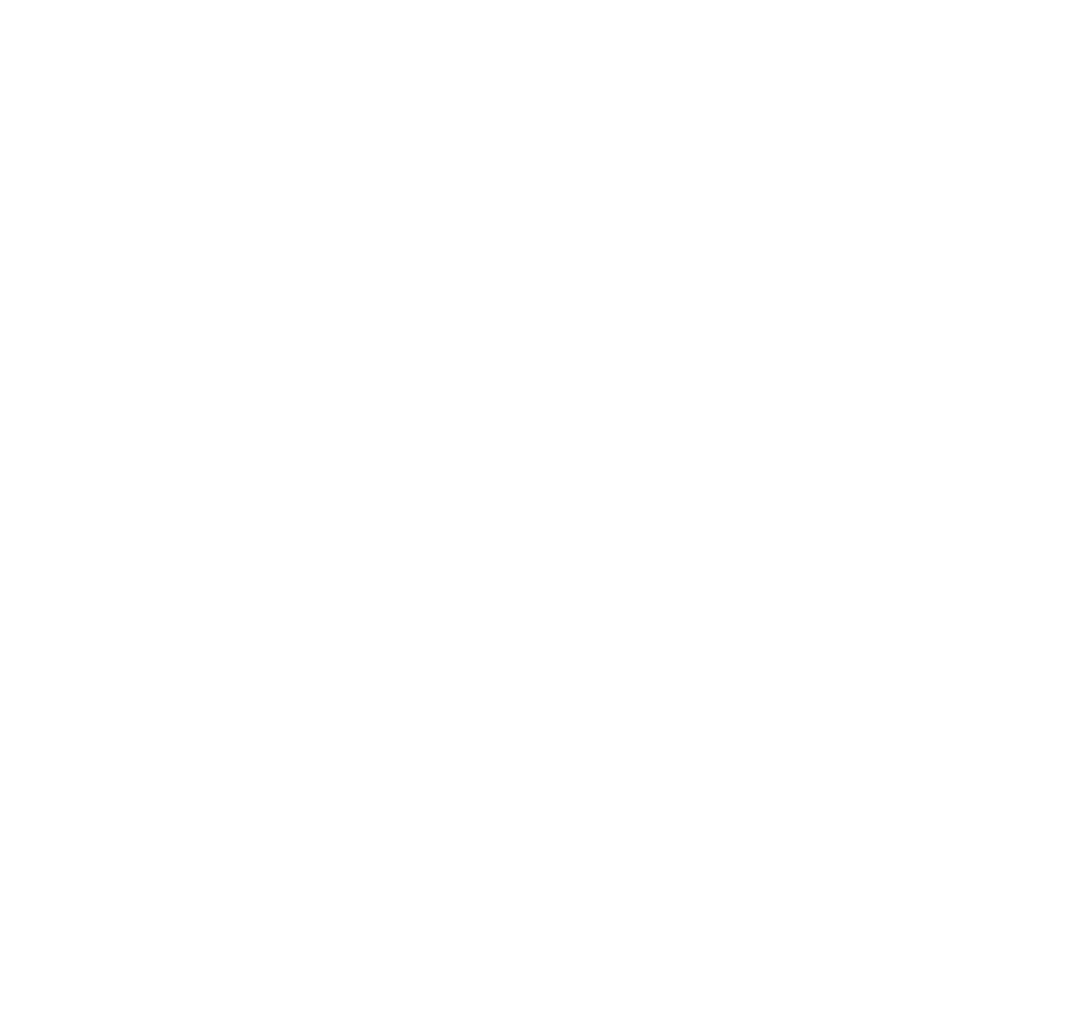
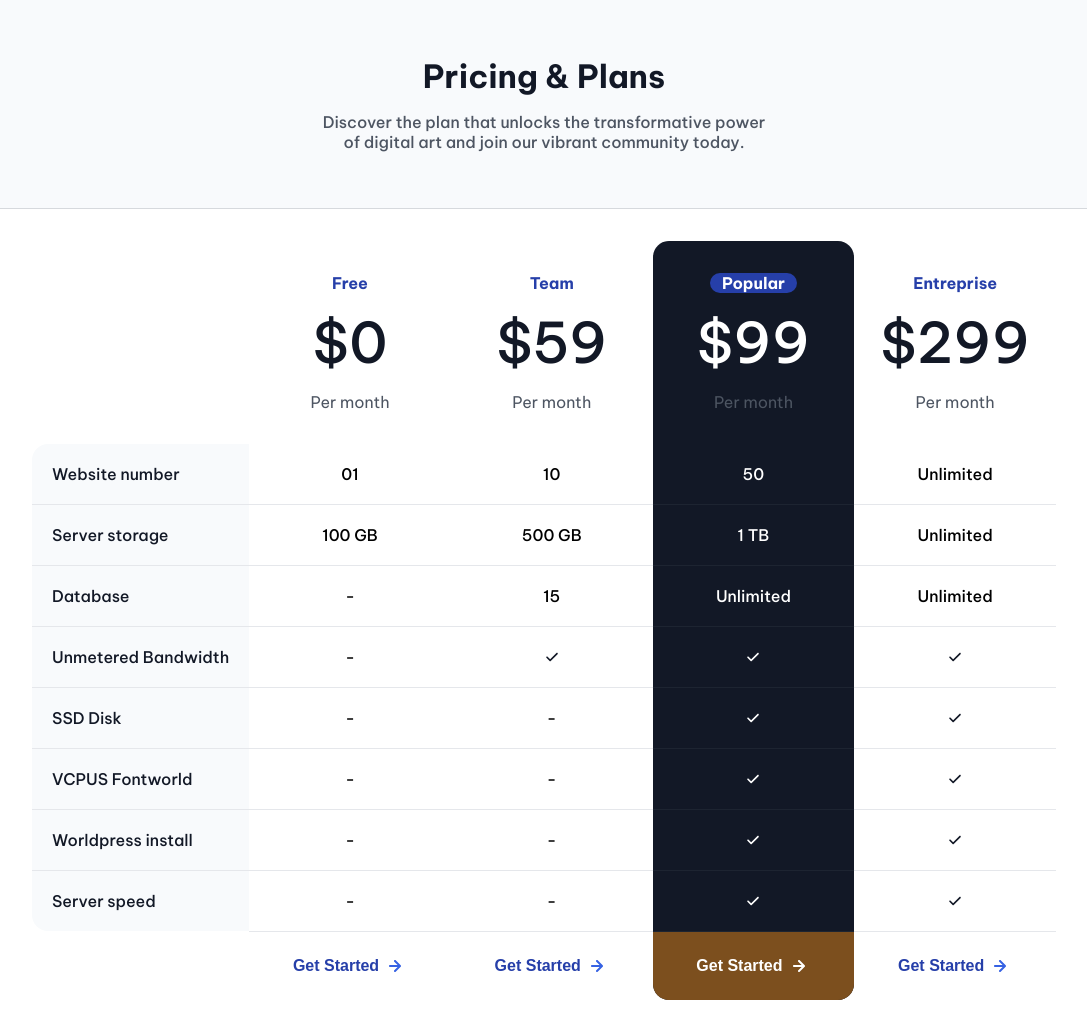
Before and after one commit to Fr4nckie/pricing-table-master, a plain HTML site: page index.html in a window 1280 px wide. Shown: the whole page, without its empty margins (96-1183 px from the left). Before the commit the page ends 800 px from the top, so only its background shows below. Drawn offline with Linux system fonts and the light colour scheme.

Commit message:
feat: basic integration

```diff
--- a/index.html
+++ b/index.html
@@ -4,12 +4,159 @@
 <head>
   <meta charset="UTF-8">
   <meta name="viewport" content="width=device-width, initial-scale=1.0">
+  <link rel="preconnect" href="https://fonts.googleapis.com">
+  <link rel="preconnect" href="https://fonts.gstatic.com" crossorigin>
+  <link
+    href="https://fonts.googleapis.com/css2?family=Be+Vietnam+Pro:ital,wght@0,100;0,200;0,300;0,400;0,500;0,600;0,700;0,800;0,900;1,100;1,200;1,300;1,400;1,500;1,600;1,700;1,800;1,900&display=swap"
+    rel="stylesheet">
   <title>Pricing Table Master</title>
   <link rel="stylesheet" href="./styles/styles.css">
 </head>
 
 <body>
-
+  <header class="header">
+    <h1 class="header_title">Pricing & Plans</h1>
+    <p class="header_description">Discover the plan that unlocks the transformative power</br> of digital art and
+      join
+      our
+      vibrant community today.</p>
+  </header>
+  <div class="container">
+    <div class="parent">
+      <div class="div1 feature">
+        <div class="card_header">
+          <h3>&nbsp;</h3>
+          <p class="price">&nbsp;</p>
+          <p class="period">&nbsp;</p>
+        </div>
+        <div class="feature_body">
+          <div class="feature_name">Website number</div>
+          <div class="feature_name">Server storage</div>
+          <div class="feature_name">Database</div>
+          <div class="feature_name">Unmetered Bandwidth</div>
+          <div class="feature_name">SSD Disk</div>
+          <div class="feature_name">VCPUS Fontworld</div>
+          <div class="feature_name">Worldpress install</div>
+          <div class="feature_name">Server speed</div>
+        </div>
+        <div class="card_footer"></div>
+      </div>
+      <div class="div2 card">
+        <div class="card_header">
+          <h3>Free</h3>
+          <p class="price">$0</p>
+          <p class="period">Per month</p>
+        </div>
+        <div class="card_body">
+          <div>01</div>
+          <div>100 GB</div>
+          <div>-</div>
+          <div>-</div>
+          <div>-</div>
+          <div>-</div>
+          <div>-</div>
+          <div>-</div>
+        </div>
+        <div class="card_footer">
+          <button>
+            <span>Get Started</span>
+            <img src="./assets/down arrow-1.svg" alt="">
+          </button>
+        </div>
+      </div>
+      <div class="div3 card">
+        <div class="card_header">
+          <h3>Team</h3>
+          <p class="price">$59</p>
+          <p class="period">Per month</p>
+        </div>
+        <div class="card_body">
+          <div>10</div>
+          <div>500 GB</div>
+          <div>15</div>
+          <div>
+            <img src="./assets/check-1.svg" alt="">
+          </div>
+          <div>-</div>
+          <div>-</div>
+          <div>-</div>
+          <div>-</div>
+        </div>
+        <div class="card_footer">
+          <button>
+            <span>Get Started</span>
+            <img src="./assets/down arrow-1.svg" alt="">
+          </button>
+        </div>
+      </div>
+      <div class="div4 card">
+        <div class="card_header">
+          <h3>Popular</h3>
+          <p class="price">$99</p>
+          <p class="period">Per month</p>
+        </div>
+        <div class="card_body">
+          <div>50</div>
+          <div>1 TB</div>
+          <div>Unlimited</div>
+          <div>
+            <img src="./assets/check.svg" alt="">
+          </div>
+          <div>
+            <img src="./assets/check.svg" alt="">
+          </div>
+          <div>
+            <img src="./assets/check.svg" alt="">
+          </div>
+          <div>
+            <img src="./assets/check.svg" alt="">
+          </div>
+          <div>
+            <img src="./assets/check.svg" alt="">
+          </div>
+        </div>
+        <div class="card_footer">
+          <button>
+            <span>Get Started</span>
+            <img src="./assets/down arrow.svg" alt="">
+          </button>
+        </div>
+      </div>
+      <div class="div5 card">
+        <div class="card_header">
+          <h3>Entreprise</h3>
+          <p class="price">$299</p>
+          <p class="period">Per month</p>
+        </div>
+        <div class="card_body">
+          <div>Unlimited</div>
+          <div>Unlimited</div>
+          <div>Unlimited</div>
+          <div>
+            <img src="./assets/check-1.svg" alt="">
+          </div>
+          <div>
+            <img src="./assets/check-1.svg" alt="">
+          </div>
+          <div>
+            <img src="./assets/check-1.svg" alt="">
+          </div>
+          <div>
+            <img src="./assets/check-1.svg" alt="">
+          </div>
+          <div>
+            <img src="./assets/check-1.svg" alt="">
+          </div>
+        </div>
+        <div class="card_footer">
+          <button>
+            <span>Get Started</span>
+            <img src="./assets/down arrow-1.svg" alt="">
+          </button>
+        </div>
+      </div>
+    </div>
+  </div>
 </body>
 
 </html>
--- a/styles/globals.css
+++ b/styles/globals.css
@@ -0,0 +1,14 @@
+body {
+    font-family: 'Be Vietnam Pro', sans-serif;
+    font-weight: 500;
+    font-size: 16px;
+}
+
+.container {
+    width: min(1024px, calc(100% - 2rem));
+    margin-inline: auto;
+}
+
+button {
+    cursor: pointer;
+}
--- /dev/null
+++ b/styles/header.css
@@ -0,0 +1,31 @@
+.header {
+    background-color: var(--neutral-ghost);
+    border-bottom: 1px solid var(--text-secondary-translucent);
+    width: 100%;
+    display: flex;
+    flex-direction: column;
+    justify-content: center;
+    align-items: center;
+    padding-block: 2rem;
+
+    & h1 {
+        padding-bottom: 1rem;
+    }
+}
+
+.header_title {
+    color: var(--primary-dark);
+}
+
+.header_description {
+    font-size: clamp(12px, 1rem, 18px);
+    color: var(--text-secondary);
+    font-weight: 500;
+    text-align: center;
+}
+
+@media (min-width: 640px) {
+    .header {
+        padding-block: 3.5rem;
+    }
+}
--- a/styles/reset.css
+++ b/styles/reset.css
@@ -6,3 +6,9 @@
     border: none;
     outline: none;
 }
+
+a {
+    text-decoration: none;
+    outline: none;
+    color: unset;
+}
--- a/styles/styles.css
+++ b/styles/styles.css
@@ -1,2 +1,5 @@
+@import './variables.css';
 @import './reset.css';
 @import './globals.css';
+@import './header.css';
+@import './tables.css';
--- /dev/null
+++ b/styles/tables.css
@@ -0,0 +1,180 @@
+.parent {
+    margin-block: 32px;
+    display: grid;
+    grid-template-columns: auto 1fr 1fr 1fr 1fr;
+    grid-template-rows: repeat(10, 1fr);
+    grid-column-gap: 0px;
+    grid-row-gap: 0px;
+    position: relative;
+    height: fit-content;
+    margin-inline: auto;
+}
+
+.feature {
+    grid-area: 1 / 1 / 11 / 1;
+    max-width: 135px;
+    min-width: 135px;
+    overflow: hidden;
+
+    .feature_body {
+        background-color: var(--neutral-ghost);
+        color: var(--primary-dark);
+        border-radius: 16px 0 0 16px;
+    }
+
+    .feature_name {
+        padding: 20px;
+        border-bottom: 1px solid var(--neutral-light);
+        white-space: nowrap;
+        overflow: hidden;
+        text-overflow: ellipsis;
+    }
+
+    div:last-child {
+        border: none;
+    }
+}
+
+@media (min-width: 800px) {
+    .feature {
+        max-width: none;
+        min-width: none;
+    }
+}
+
+.div2 {
+    /* grid-area: 1 / 2 / 11 / 3; */
+    display: none;
+}
+.div3 {
+    display: none;
+}
+.div4 {
+    grid-area: 1 / 4 / 11 / 6;
+    background-color: var(--primary-dark);
+    border-radius: 16px;
+    color: var(--base-white);
+
+    .card_body div {
+        border-color: var(--text-secondary-translucent);
+    }
+
+    .card_header .price,
+    .card_header h3 {
+        color: var(--base-white);
+    }
+
+    .card_header h3 {
+        background-color: var(--accent-primary);
+        width: fit-content;
+        margin-inline: auto;
+        padding-inline: 12px;
+        border-radius: 12px;
+    }
+
+    .card_footer {
+        background-color: var(--accent-warm);
+        border-radius: 0 0 16px 16px;
+    }
+
+    .card_footer button {
+        color: inherit;
+    }
+}
+.div5 {
+    grid-area: 1 / 2 / 11 / 4;
+}
+
+.card_footer {
+    display: flex;
+    justify-content: center;
+
+    button {
+        width: inherit;
+        display: flex;
+        align-items: center;
+        gap: 4px;
+        padding-block: 22px;
+        color: var(--accent-primary);
+        font-size: 16px;
+        font-weight: bold;
+    }
+}
+
+.card_header {
+    text-align: center;
+
+    h3 {
+        font-size: 16px;
+        color: var(--accent-primary);
+    }
+
+    .price {
+        font-size: 56px;
+        margin-block: 14px;
+        color: var(--primary-dark);
+    }
+
+    .period {
+        color: var(--text-secondary);
+        font-weight: 400;
+    }
+}
+
+.card_body {
+    div {
+        display: flex;
+        flex-direction: column;
+        align-items: center;
+        justify-content: center;
+        padding: 20px;
+        border-bottom: 1px solid var(--neutral-light);
+    }
+}
+
+.card_header {
+    padding-block: 32px;
+}
+
+@media (min-width: 1024px) {
+    .div1 {
+        grid-area: 1 / 2 / 11 / 2;
+    }
+
+    .div3 {
+        grid-area: 1 / 3 / 11 / 3;
+        display: block;
+    }
+
+    .div4 {
+        grid-area: 1 / 4 / 11 / 4;
+    }
+
+    .div5 {
+        grid-area: 1 / 5 / 11 / 5;
+    }
+}
+
+@media (min-width: 1280px) {
+    .div1 {
+        grid-area: 1 / 2 / 11 / 1;
+    }
+
+    .div2 {
+        grid-area: 1 / 3 / 11 / 2;
+        display: block;
+    }
+
+    .div3 {
+        grid-area: 1 / 4 / 11 / 3;
+        display: block;
+    }
+
+    .div4 {
+        grid-area: 1 / 5 / 11 / 4;
+    }
+
+    .div5 {
+        grid-area: 1 / 6 / 11 / 5;
+    }
+}
--- a/styles/variables.css
+++ b/styles/variables.css
@@ -1,15 +1,15 @@
 :root {
     /* Base */
-    --color-primary-dark: #121826;
-    --color-neutral-light: #e5e7eb;
-    --color-base-white: #ffffff;
+    --primary-dark: #121826;
+    --neutral-light: #e5e7eb;
+    --base-white: #ffffff;
 
     /* Accents */
-    --color-accent-primary: #263fa9;
-    --color-text-secondary: #4d5562;
-    --color-accent-warm: #7c4f1e;
+    --accent-primary: #263fa9;
+    --text-secondary: #4d5562;
+    --accent-warm: #7c4f1e;
 
     /* Spéciaux */
-    --color-neutral-ghost: #f8fafc;
-    --color-text-secondary-translucent: #4d556233;
+    --neutral-ghost: #f8fafc;
+    --text-secondary-translucent: #4d556233;
 }
```
